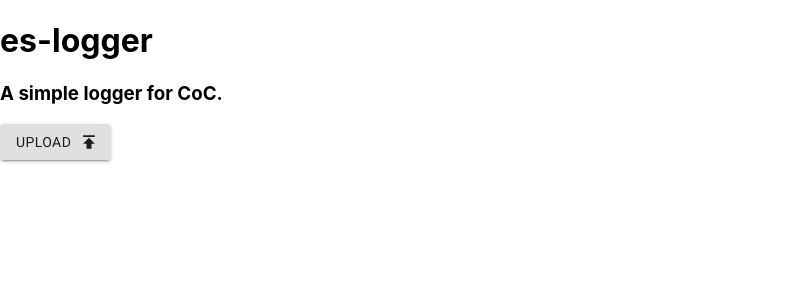
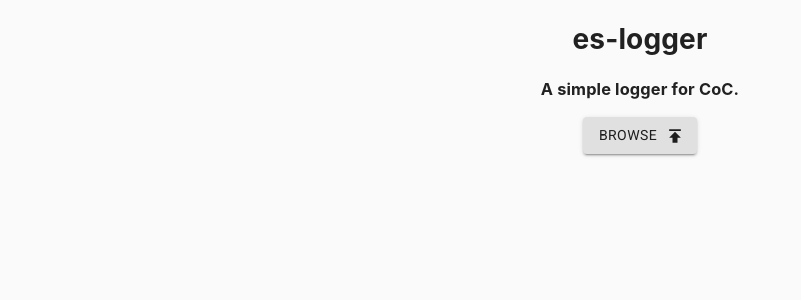
Before and after one commit to Etosphere/es-logger, a React (Create React App) app: page / in a window 1280 px wide. Shown: the top 300 px of the page, without its empty margins (0-801 px from the left). Built offline with nearby package versions, Linux system fonts and the light colour scheme.

Commit message:
design UI for buttons and role configurator

```diff
--- a/src/App.js
+++ b/src/App.js
@@ -1,10 +1,35 @@
+import {createTheme, ThemeProvider, CssBaseline, Container} from "@material-ui/core";
 import '@fontsource/roboto';
 import LogParser from './LogParser';
 
+const theme = createTheme({
+  overrides: {
+    MuiCssBaseline: {
+      "@global": {
+        body: {
+          height: '100%',
+          width: '100%',
+          fontFamily: "-apple-system, BlinkMacSystemFont, 'Segoe UI', 'Roboto', 'Oxygen', 'Ubuntu', 'Cantarell', 'Fira Sans', 'Droid Sans', 'Helvetica Neue', sans-serif",
+          '-webkit-font-smoothing': 'antialiased',
+          '-moz-osx-font-smoothing': 'grayscale',
+        },
+        code: {
+          fontFamily: "source-code-pro, Menlo, Monaco, Consolas, 'Courier New', monospace",
+        },
+        header: {
+          textAlign: 'center'
+        }
+      }
+    }
+  },
+});
+
 function App() {
   return (
-    <div className="App">
-      <header className="App-header">
+    <ThemeProvider theme={theme}>
+      <CssBaseline />
+      <Container maxWidth="md">
+        <header>
           <h1>
             es-logger
           </h1>
@@ -13,7 +38,8 @@ function App() {
           </h3>
         </header>
         <LogParser />
-    </div>
+      </Container>
+    </ThemeProvider>
   );
 }
 
--- a/src/LogParser.js
+++ b/src/LogParser.js
@@ -1,6 +1,6 @@
 import React from 'react';
 import _ from 'lodash';
-import {Button} from '@material-ui/core';
+import {Button, Grid} from '@material-ui/core';
 import {Publish, Send} from '@material-ui/icons';
 import LogScanner from './LogScanner';
 import * as Token from './Token';
@@ -247,7 +247,7 @@ class LogParser extends React.Component {
     this.initializeLogFilter();
   }
 
-  handleFileUpload(event) {
+  handleFileUpload() {
     const fileReader = new FileReader();
     fileReader.onload = this.handleFileRead;
     fileReader.readAsText(this.state.selectedFile);
@@ -350,9 +350,9 @@ class LogParser extends React.Component {
   }
 
   render() {
-    return (
-      <div>
-        <div>
+    return ([
+      <Grid container spacing={1} alignItems='center' justifyContent='center' direction='column'>
+        <Grid item xs align='center'>
           <input
             hidden
             id="contained-button-file"
@@ -367,10 +367,12 @@ class LogParser extends React.Component {
               component="span"
               endIcon={<Publish/>}
             >
-              Upload
+              Browse
             </Button>
           </label>
+        </Grid>
         {this.state.selectedFile &&
+        <Grid item xs align='center'>
           <Button
             variant="contained"
             color="primary"
@@ -378,24 +380,26 @@ class LogParser extends React.Component {
             endIcon={<Send/>}
             onClick={this.handleFileUpload}>
             Submit
-          </Button>}
-        </div>
+          </Button>
+        </Grid>}
+      </Grid>,
+      <Grid container alignItems='center' justifyContent='center'>
         {this.state.roleTable &&
         <RoleConfigurator roleTable={this.state.roleTable}
                           onSubmit={this.handleRoleTableChange}/>
         }
-
+      </Grid>,
+      <hr hidden={!this.state.roleTable}/>,
       <LogFilter logFilter={this.state.logFilter}
                  roleTable={this.state.roleTable}
                  onChange={this.handleCheckboxChange}
                  onSubmit={(e) => {
                    e.preventDefault();
                    this.filterNodeByRole();
-                   }}/>
+                 }}/>,
       <this.LogRender node={this.state.filteredTreeRoot}
                       roleTable={this.state.roleTable}/>
-      </div>
-    );
+    ]);
   }
 }
 
--- a/src/RoleConfigurator.js
+++ b/src/RoleConfigurator.js
@@ -11,7 +11,7 @@ import {
   TextField,
   Button,
   IconButton,
-  withStyles, List, ListItem, ListItemIcon
+  withStyles, List, ListItem, ListItemIcon, Grid
 } from "@material-ui/core";
 import {Check, Palette} from "@material-ui/icons";
 
@@ -19,7 +19,7 @@ const styles = (theme) => ({
   formControl: {
     margin: theme.spacing(1),
     minWidth: 120,
-    maxWidth: 300
+    maxWidth: 360
   },
   chips: {
     display: "flex",
@@ -28,6 +28,11 @@ const styles = (theme) => ({
   chip: {
     marginLeft: 2,
     marginRight: 2,
+    maxWidth: 100,
+    overflow: 'hidden',
+    label: {
+      overflow: 'hidden',
+    }
   },
   noLabel: {
     marginTop: theme.spacing(3)
@@ -95,8 +100,9 @@ class RoleConfigurator extends React.Component {
   render() {
     const classes = this.props.classes;
 
-    return (
-      <div>
+    return ([
+      <Grid container alignItems='center' justify='center'>
+        <Grid item xs align='right'>
           <FormControl className={classes.formControl}>
             <InputLabel id="kp-selection-checkbox-label">Select KP</InputLabel>
             <Select
@@ -132,6 +138,8 @@ class RoleConfigurator extends React.Component {
               })}
             </Select>
           </FormControl>
+        </Grid>
+        <Grid item xs align='left'>
           <FormControl className={classes.formControl}>
             <InputLabel id="dicer-selection-checkbox-label">Select dicer</InputLabel>
             <Select
@@ -167,11 +175,14 @@ class RoleConfigurator extends React.Component {
               })}
             </Select>
           </FormControl>
-        <br/>
+        </Grid>
+      </Grid>,
+      <Grid container alignItems='center' justifyContent='center'>
+        <Grid item xs={8} align='center'>
           <List>
             {Object.keys(this.state.roleTable.table).map((roleID) => {
               return (
-              <ListItem key={roleID} dense>
+                <ListItem key={roleID} dense disableGutters={true} style={{justifyContent: 'center'}}>
                   <TextField
                     id={"text-field-role" + roleID}
                     color="secondary"
@@ -182,7 +193,7 @@ class RoleConfigurator extends React.Component {
                       this.handleRoleNameChange(roleID, event.target.value);
                     }}
                   />
-                <ListItemIcon>
+                  <ListItemIcon style={{minWidth: 0}}>
                     <IconButton
                       style={{color: '#1f1e33'}}
                       aria-label="change color"
@@ -193,6 +204,9 @@ class RoleConfigurator extends React.Component {
                 </ListItem>);
             })}
           </List>
+        </Grid>
+        <Grid container alignItems='center' justifyContent='center'>
+          <Grid item xs align='center'>
             <Button
               variant="contained"
               color="secondary"
@@ -200,8 +214,10 @@ class RoleConfigurator extends React.Component {
               onClick={this.handleClick}>
               Apply
             </Button>
-      </div>
-    );
+          </Grid>
+        </Grid>
+      </Grid>
+    ]);
   }
 }
 
--- a/src/index.js
+++ b/src/index.js
@@ -1,6 +1,6 @@
 import React from 'react';
 import ReactDOM from 'react-dom';
-import './index.css';
+// import './index.css';
 import App from './App';
 import reportWebVitals from './reportWebVitals';
 
```
Lines whose indentation alone changed are shown as unchanged.
